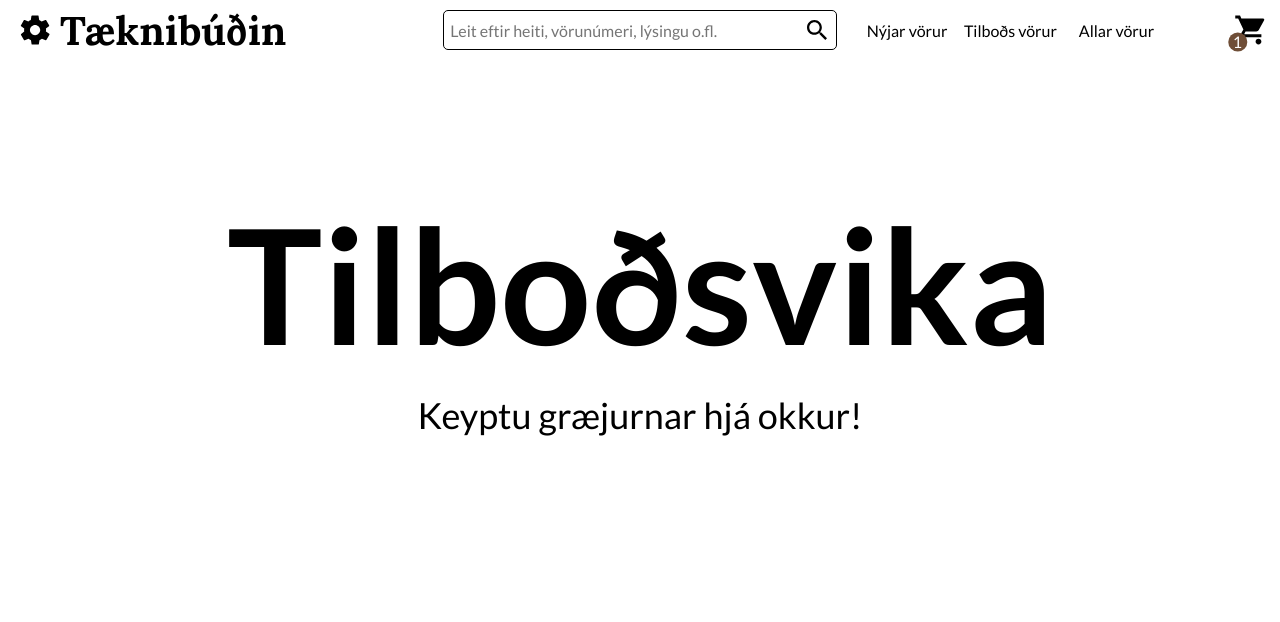
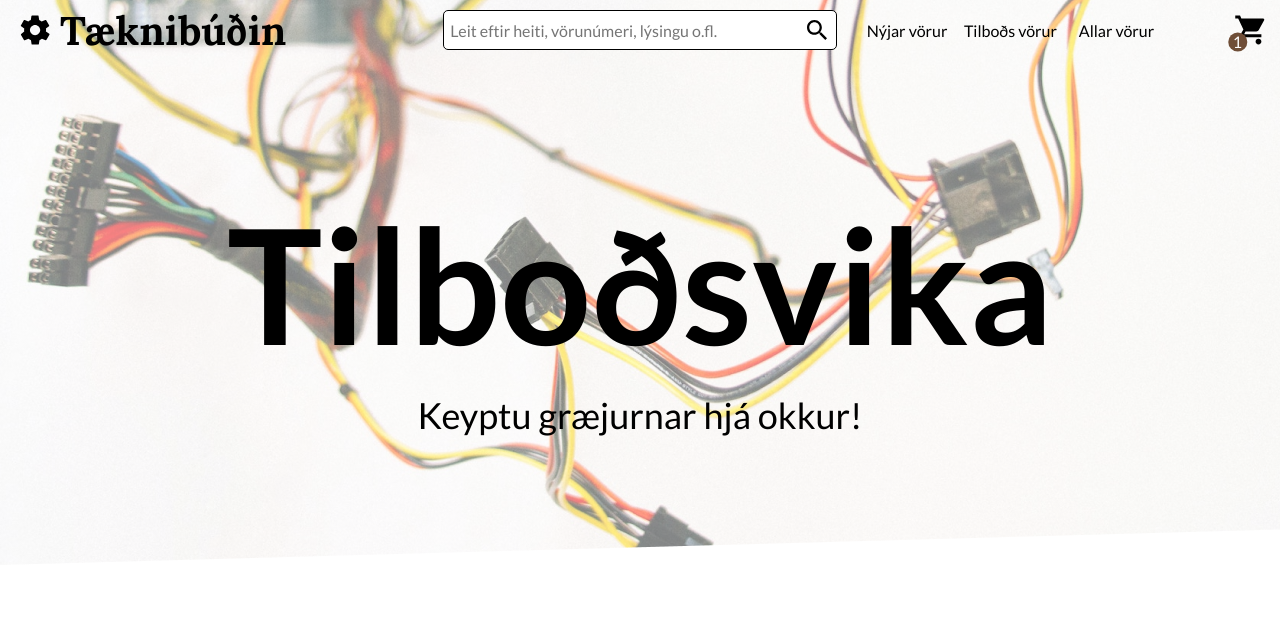
Before and after one commit to Logi-WA/vef1-hopaverk1, a website: page index.html in a window 1280 px wide. Shown: the top 622 px of the page. Drawn offline with Linux system fonts and the light colour scheme.

Commit message:
mynda url lagað

```diff
--- a/styles/header.scss
+++ b/styles/header.scss
@@ -63,7 +63,7 @@
         rgba(255, 255, 255, 0.5),
         rgba(255, 255, 255, 0.5)
       ),
-      url("./myndir/Background.png");
+      url("./myndir/desk-background.png");
     width: 100%;
     height: 565px;
   }
```
Also changed, not shown: styles.css, 1 other file.
